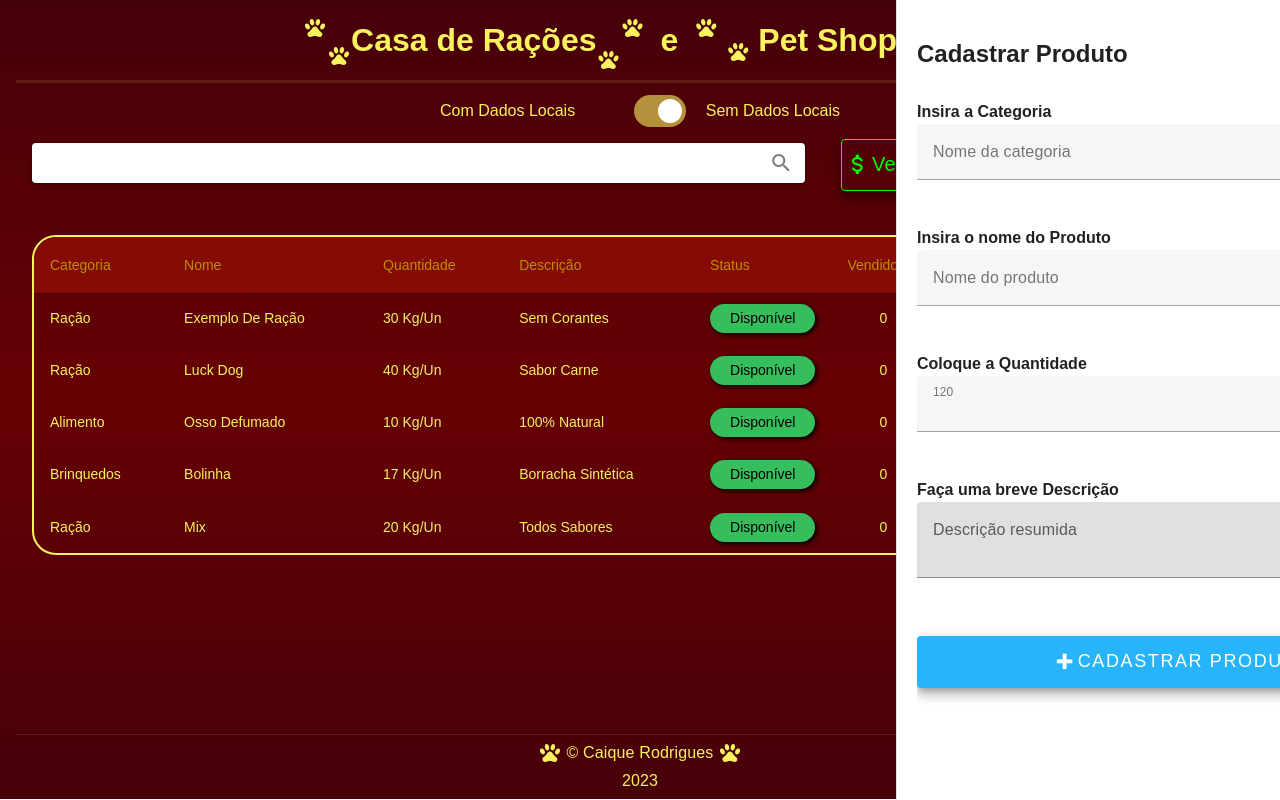
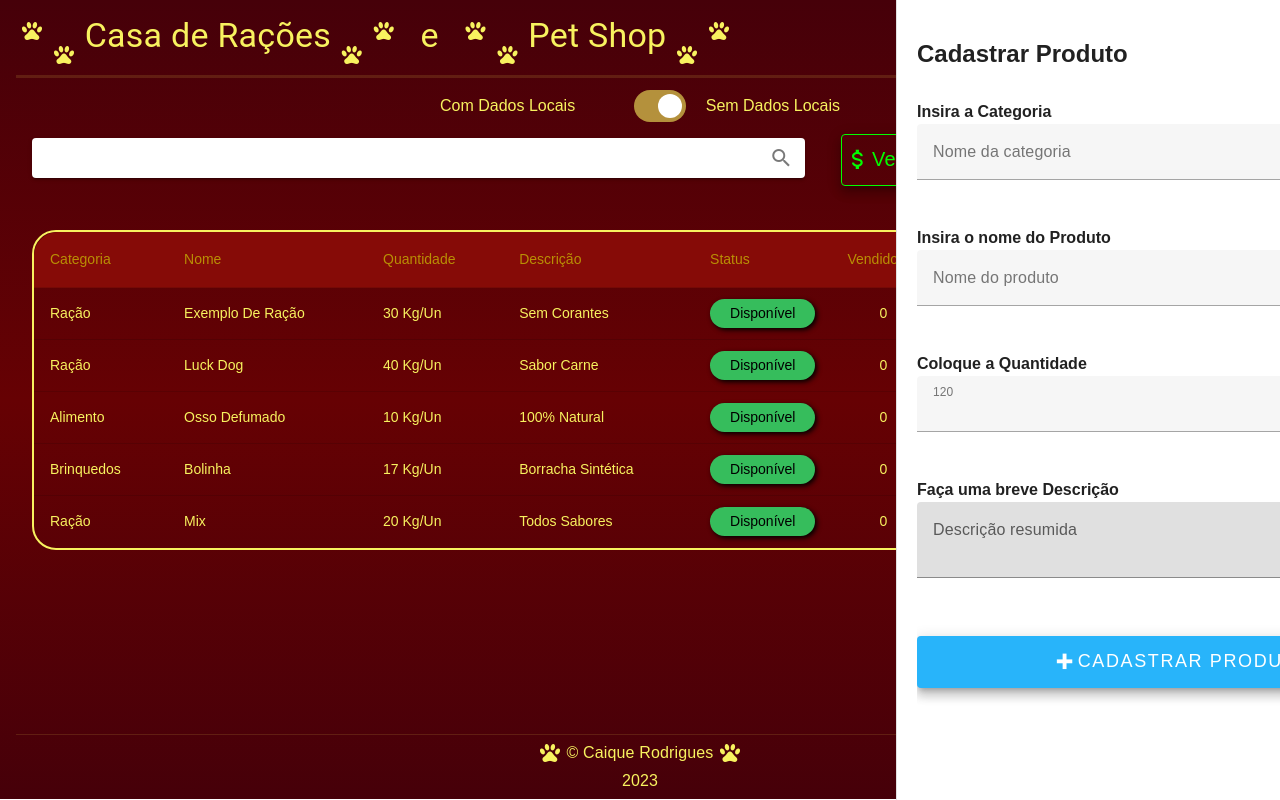
Before and after one commit to Caiqueerodrigues/-controleEstoque-v2, a Nuxt app: page / in a window 1280 px wide. Built offline with nearby package versions, Linux system fonts and the light colour scheme.

Commit message:
primeiro v-row quase certo

```diff
--- a/components/MainPage.vue
+++ b/components/MainPage.vue
@@ -6,47 +6,62 @@
         <!--header-->
         <v-row>
             <v-col
-                class="d-flex pt-3 pb-5 justify-center px-4"
+                cols="12"
+                class="pt-3 pb-5 px-4"
             >
-                <v-icon>
+                <v-icon
+                    class="mb-6"
+                >
                     mdi-paw
                 </v-icon>
                 <v-icon
-                    class="mt-7"
+                    class="mt-6 ml-2"
                 >
                     mdi-paw
                 </v-icon>
-                <h1>Casa de Rações </h1>
+                <span
+                    class="text-h4 h4"
+                >
+                    Casa de Rações
+                </span>
                 <v-icon
-                    class="mt-8"
+                    class="mt-6"
                 >
                     mdi-paw
                 </v-icon>
-                <v-icon>
+                <v-icon
+                    class="mb-6 ml-2"
+                >
                     mdi-paw
                 </v-icon>
-                <h1
-                    class="mx-4"
+                <span
+                    class="mx-4 text-h4 h4"
                 >
                     e
-                </h1>
-                <v-icon>
+                </span>
+                <v-icon
+                    class="mb-6"
+                >
                     mdi-paw
                 </v-icon>
                 <v-icon
-                    class="mt-6 mx-2"
+                    class="mt-6 ml-2"
                 >
                     mdi-paw
                 </v-icon>
-                <h1>
+                <span
+                    class="text-h4 h4"
+                >
                     Pet Shop
-                </h1>
+                </span>
                 <v-icon
-                    class="mt-6 mx-4"
+                    class="mt-6 mr-2"
                 >
                     mdi-paw
                 </v-icon>
-                <v-icon>
+                <v-icon
+                    class="mb-6"
+                >
                     mdi-paw
                 </v-icon>
             </v-col>
@@ -333,7 +348,7 @@ export default {
         }
     }
     @media (max-width: 446px) {
-        h1, .v-icon {
+        .h4, .v-icon {
             font-size: .8em;
         }
         #inicio {
```
